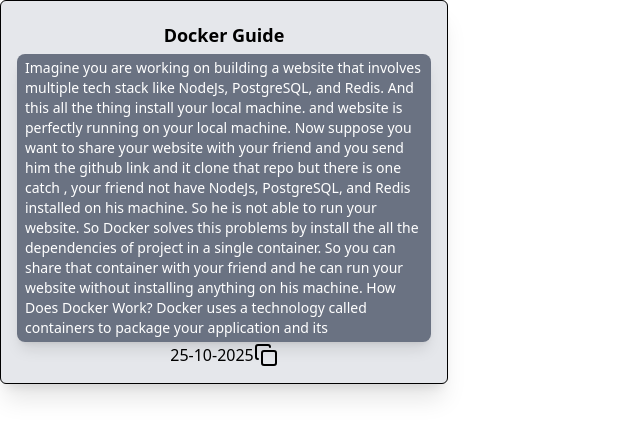
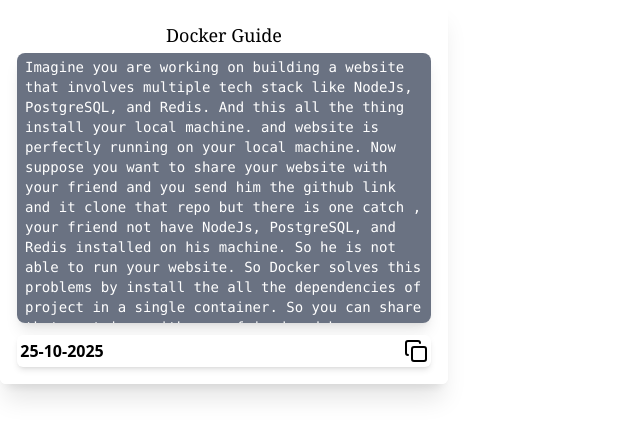
Before and after one commit to kiran-11123/Snaplog, a Next.js app: page /card in a window 1280 px wide. Shown: the top 438 px of the page, without its empty margins (0-640 px from the left). Built offline with nearby package versions, Linux system fonts and the light colour scheme.

Commit message:
Working on card component

```diff
--- a/app/card/page.tsx
+++ b/app/card/page.tsx
@@ -14,13 +14,13 @@
 export default function Card({ title, data, created_at }: Components) {
     return (
 
-        <div className="w-full max-w-md  bg-gray-200 h-96 p-4 shadow-xl rounded-md flex flex-col border items-center justify-between">
+        <div className="w-full max-w-md  backdrop-blur-xl bg-white/20  border-white h-96 p-4 shadow-xl rounded-md flex flex-col border items-center justify-between">
 
-            <h1 className="text-center px-2 py-1 font-bold font-poppins text-lg">
+            <h1 className="text-center px-2 py-1 font-serif  text-lg">
                 Docker Guide
             </h1>
 
-            <div className="w-full h-72 overflow-auto custom-scrollbar bg-gray-500  rounded-lg shadow-lg text-white text-sm sm:text-md px-2 py-1">
+            <div className="w-full h-84 mb-3 overflow-auto custom-scrollbar font-mono bg-gray-500  rounded-lg shadow-lg text-white text-sm sm:text-md px-2 py-1 whitespace-pre-wrap ">
                 Imagine you are working on building a website that involves multiple tech stack like NodeJs, PostgreSQL, and Redis. And this all the thing install your local machine. and website is perfectly running on your local machine.
 
                 Now suppose you want to share your website with your friend and you send him the github link and it clone that repo but there is one catch , your friend not have NodeJs, PostgreSQL, and Redis installed on his machine. So he is not able to run your website.
@@ -36,9 +36,9 @@
                 Efficiency: Containers are lightweight and start quickly, making them ideal for modern development practices like microservices and continuous integration/continuous deployment (CI/CD).
             </div>
 
-            <div className='flex items-center justify-center w-full'>
+            <div className='flex items-center justify-center w-full gap-75 bg-white py-1 rounded-md shadow-md'>
 
-                <div>25-10-2025</div>
+                <div className='font-bold '>25-10-2025</div>
                <Copy />
 
             </div>
--- a/app/globals.css
+++ b/app/globals.css
@@ -21,3 +21,7 @@
 .custom-scrollbar{
     scroll-behavior: smooth;
 }
+
+.bg-noise{
+    background-image: url("https://www.transparenttextures.com/patterns/noise-pattern.png");
+}
--- a/app/layout.tsx
+++ b/app/layout.tsx
@@ -29,7 +29,7 @@
   return (
     <html lang="en">
       <body
-        className={`${geistSans.variable} ${geistMono.variable} antialiased`}
+        className={`${poppins.variable} ${geistSans.variable} ${inter.variable} ${geistMono.variable} antialiased`}
       >
         {children}
       </body>
--- a/tailwind.config.ts
+++ b/tailwind.config.ts
@@ -7,10 +7,9 @@
     extend: {
       fontFamily: {
         poppins: ['var(--font-poppins)', ...defaultTheme.fontFamily.sans],
-        roboto: ['var(--font-roboto)', ...defaultTheme.fontFamily.sans],
-        montserrat: ['var(--font-geist-mono)', ...defaultTheme.fontFamily.sans],
+        geist : ['var(--font-geist-sans)', ...defaultTheme.fontFamily.sans],
         inter: ['var(--font-inter)', ...defaultTheme.fontFamily.sans],
-        nunito: ['var(--font-nunito)', ...defaultTheme.fontFamily.sans],
+        geistMono: ['var(--font-geist-mono)', ...defaultTheme.fontFamily.mono],
 
       },
     },
```
